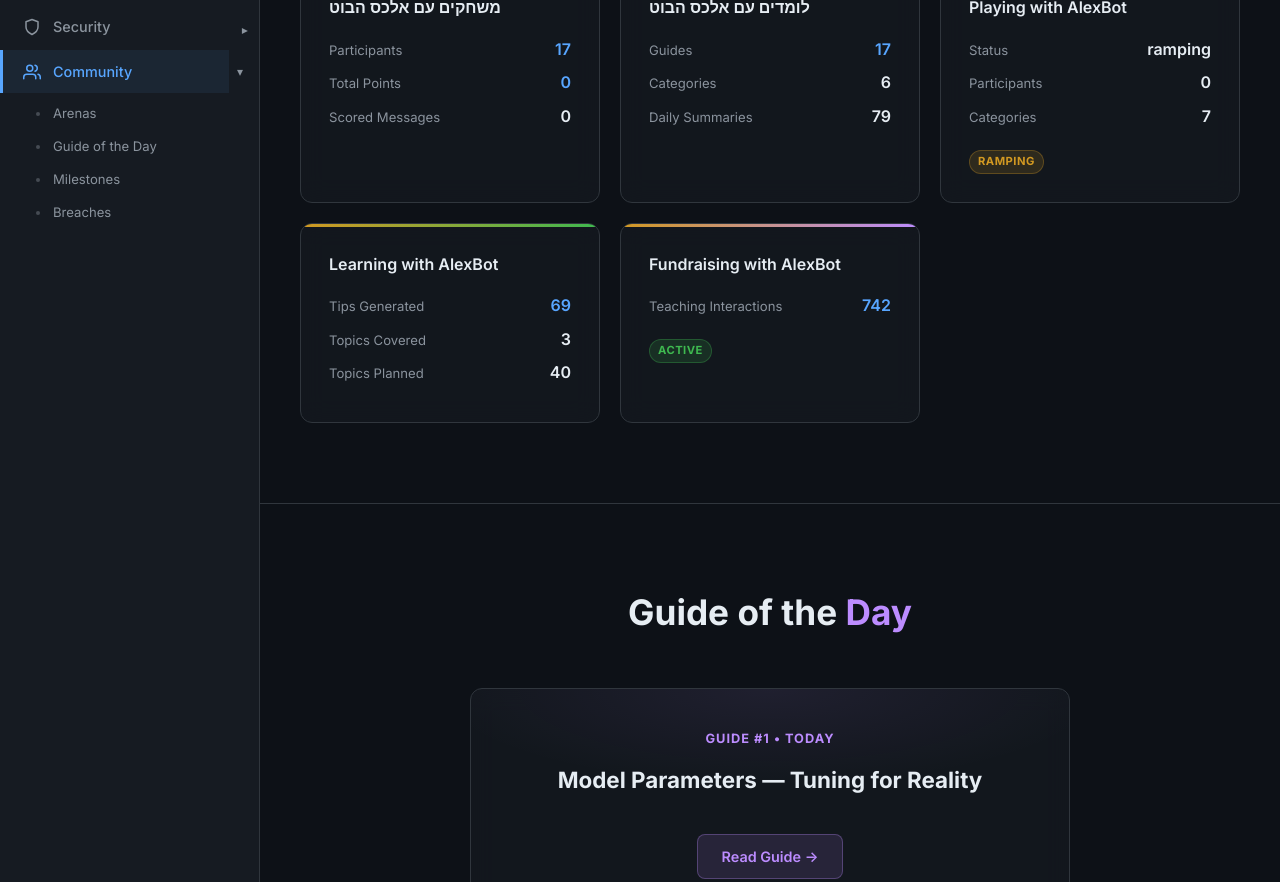
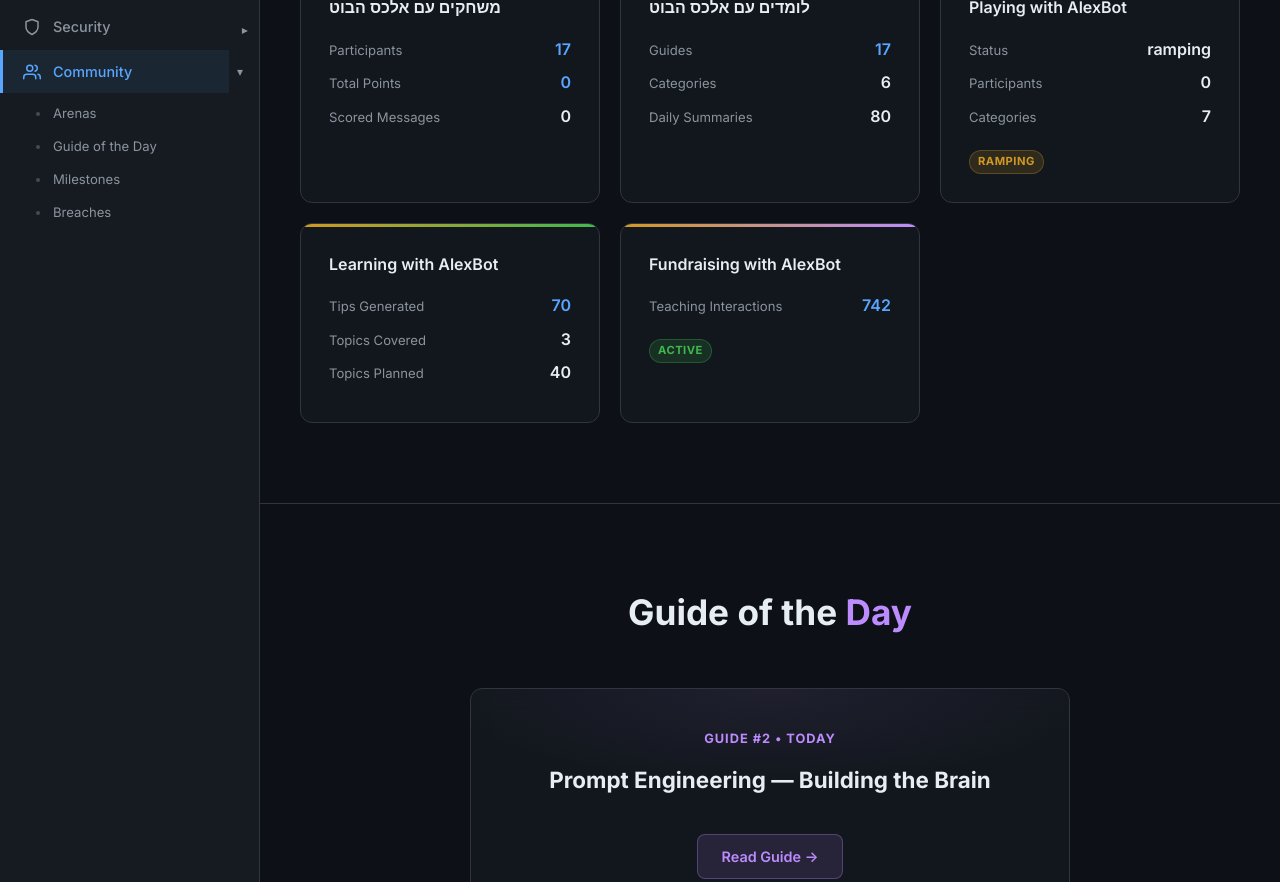
Before and after one commit to alexliv1234/alexbot-public, a Jekyll site: the page built from docs/community.html, in a window 1280 px wide and 1400 px high, scrolled down 450 px. Shown: the part 154-1036 px from the top of the window. Built offline with Jekyll 4.4.1, drawn with Linux system fonts in a browser that asks for light colours; some of the changed text lies outside the part shown.

Commit message:
📊 Auto-update community stats (2026-05-25_05-00)
Hebrew Playing: 17 players /  pts
Guides: 17 published | International: 0 playing

```diff
--- a/docs/assets/groups-data.json
+++ b/docs/assets/groups-data.json
@@ -1,6 +1,6 @@
 {
-  "lastUpdated": "2026-05-24",
-  "timestamp": "2026-05-24T17:01Z",
+  "lastUpdated": "2026-05-25",
+  "timestamp": "2026-05-25T02:00Z",
   "hebrewPlaying": {
     "name": "משחקים עם אלכס הבוט",
     "participants": 17,
@@ -12,7 +12,7 @@
     "name": "לומדים עם אלכס הבוט",
     "guides": 17,
     "categories": 6,
-    "dailySummaries": 79,
+    "dailySummaries": 80,
     "qaExchanges": 3
   },
   "intlPlaying": {
@@ -23,7 +23,7 @@
   },
   "intlLearning": {
     "name": "Learning with AlexBot",
-    "tipsGenerated": 69,
+    "tipsGenerated": 70,
     "topicsCovered": 3,
     "topicsPlanned": 40,
     "deliveryFailures": 2
@@ -53,9 +53,9 @@
     }
   ],
   "guideOfTheDay": {
-    "num": 1,
-    "title": "Model Parameters — Tuning for Reality",
-    "slug": "01-model-parameters"
+    "num": 2,
+    "title": "Prompt Engineering — Building the Brain",
+    "slug": "02-prompt-engineering"
   },
   "communityMilestones": [
     {
```
